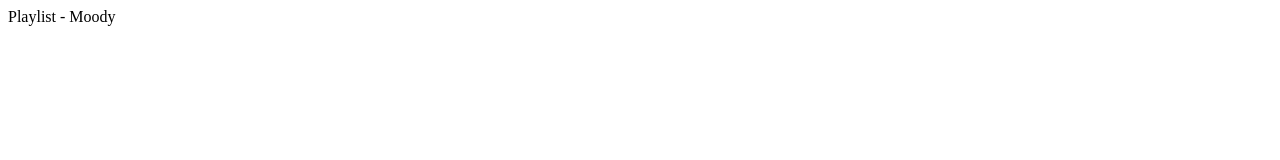
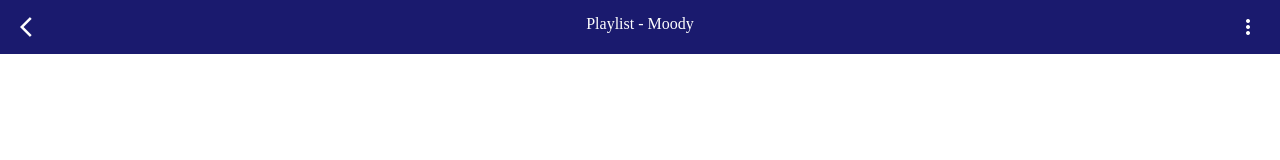
Before and after one commit to ksarvanitakis/media-player, a plain HTML site: page index.html in a window 1280 px wide. Drawn offline with Linux system fonts and the light colour scheme.

Commit message:
Added new style elements

```diff
--- /dev/null
+++ b/header.css
@@ -0,0 +1,7 @@
+.container {
+  background-color: #1a1a6e;
+  color: white;
+  display: flex;
+  justify-content: space-between;
+  padding: 15px 20px;
+}
--- a/index.css
+++ b/index.css
@@ -1,4 +1,7 @@
-:root {
-  --main: rgba(49, 49, 67, 0.5);
-  --full: rgb(49, 49, 67);
+* {
+  box-sizing: border-box;
+  margin: 0;
 }
+
+body {
+}
--- a/index.html
+++ b/index.html
@@ -15,12 +15,13 @@
       href="https://fonts.googleapis.com/icon?family=Roboto:ital,wght@0, 300, 0, 400, 0, 700, 0, 900, 1, 300&display=swap"
     />
     <link rel="stylesheet" href="index.css" />
+    <link rel="stylesheet" href="header.css" />
   </head>
   <body>
-    <header>
-      <span></span>
-      <span>Playlist - Moody</span>
-      <span></span>
+    <header class="container">
+      <span class="arrow-back material-icons">arrow_back_ios</span>
+      <span class="text">Playlist - Moody</span>
+      <span class="three-dots material-icons">more_vert</span>
     </header>
   </body>
 </html>
```
